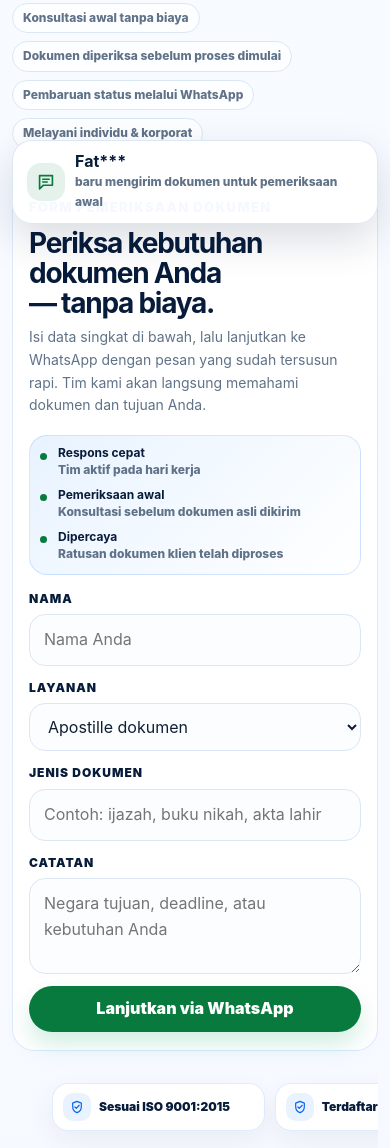
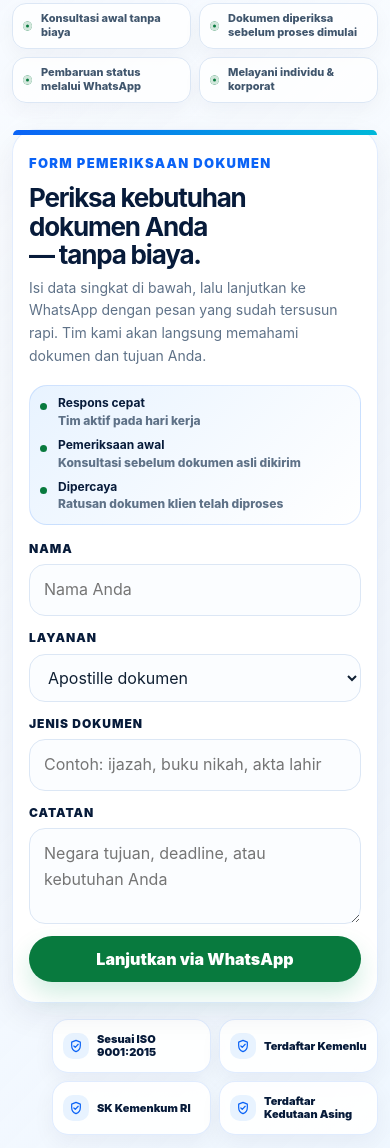
Before and after one commit to brofatkur/goapostille.com, a website: page index.html in a window 390 px wide. Shown: the part 532-1680 px from the top of the page. Drawn offline with Linux system fonts and the light colour scheme.

Commit message:
Polish landing page UI and mobile layout

```diff
--- a/styles.css
+++ b/styles.css
@@ -32,8 +32,9 @@ body {
   overflow-x: hidden;
   color: var(--ink);
   background:
-    radial-gradient(circle at top left, rgba(0, 184, 217, 0.13), transparent 30rem),
-    linear-gradient(180deg, #f8fbff 0%, #f2f7ff 42%, #ffffff 100%);
+    radial-gradient(circle at top left, rgba(11, 99, 246, 0.1), transparent 32rem),
+    radial-gradient(circle at top right, rgba(0, 184, 217, 0.12), transparent 30rem),
+    linear-gradient(180deg, #f8fbff 0%, #f4f8ff 38%, #ffffff 100%);
   font-family: Inter, ui-sans-serif, system-ui, -apple-system, BlinkMacSystemFont, "Segoe UI", Arial, Helvetica, sans-serif;
   line-height: 1.62;
 }
@@ -233,14 +234,18 @@ button,
 .hero {
   position: relative;
   overflow: hidden;
-  padding: clamp(44px, 6vw, 76px) 0 40px;
+  padding: clamp(42px, 6vw, 72px) 0 44px;
+  border-bottom: 1px solid rgba(220, 231, 245, 0.74);
+  background:
+    linear-gradient(135deg, rgba(255, 255, 255, 0.78), rgba(232, 243, 255, 0.52)),
+    radial-gradient(circle at 12% 18%, rgba(11, 99, 246, 0.1), transparent 24rem);
 }
 
 .hero-grid {
   display: grid;
   grid-template-columns: minmax(0, 1fr) 420px;
   gap: clamp(28px, 5vw, 64px);
-  align-items: center;
+  align-items: start;
 }
 
 .eyebrow {
@@ -302,8 +307,8 @@ h1 {
 }
 
 .micro-trust {
-  display: flex;
-  flex-wrap: wrap;
+  display: grid;
+  grid-template-columns: repeat(2, minmax(0, max-content));
   gap: 10px;
   margin: 0;
   padding: 0;
@@ -311,22 +316,48 @@ h1 {
 }
 
 .micro-trust li {
-  max-width: 100%;
-  padding: 8px 12px;
+  position: relative;
+  max-width: 360px;
+  padding: 9px 12px 9px 34px;
   border: 1px solid var(--line);
+  border-radius: 16px;
+  color: #40566d;
+  background: rgba(255, 255, 255, 0.82);
+  font-size: 13px;
+  font-weight: 850;
+  line-height: 1.25;
+  box-shadow: 0 8px 20px rgba(7, 27, 58, 0.04);
+}
+
+.micro-trust li::before {
+  content: "";
+  position: absolute;
+  top: 50%;
+  left: 12px;
+  width: 12px;
+  height: 12px;
   border-radius: 999px;
-  color: var(--muted);
-  background: rgba(255, 255, 255, 0.78);
-  font-size: 13px;
-  font-weight: 800;
+  background: var(--green);
+  box-shadow: inset 0 0 0 3px rgba(255, 255, 255, 0.82);
+  transform: translateY(-50%);
 }
 
 .hero-form-card {
-  padding: 26px;
-  border: 1px solid rgba(11, 99, 246, 0.14);
-  border-radius: 30px;
+  position: relative;
+  padding: 28px;
+  border: 1px solid rgba(11, 99, 246, 0.12);
+  border-radius: 32px;
   background: rgba(255, 255, 255, 0.96);
-  box-shadow: var(--shadow);
+  box-shadow: 0 24px 60px rgba(7, 27, 58, 0.1);
+}
+
+.hero-form-card::before {
+  content: "";
+  position: absolute;
+  inset: 0;
+  height: 5px;
+  border-radius: 32px 32px 0 0;
+  background: linear-gradient(90deg, var(--blue), var(--blue-2));
 }
 
 .hero-form-card h2 {
@@ -376,7 +407,7 @@ h1 {
 }
 
 .authority-badges {
-  margin-top: 12px;
+  margin-top: 14px;
 }
 
 .authority-badges ul {
@@ -395,8 +426,8 @@ h1 {
   border: 1px solid rgba(11, 99, 246, 0.12);
   border-radius: 18px;
   color: var(--navy);
-  background: rgba(255, 255, 255, 0.86);
-  box-shadow: 0 10px 28px rgba(6, 27, 62, 0.06);
+  background: rgba(255, 255, 255, 0.9);
+  box-shadow: 0 8px 22px rgba(6, 27, 62, 0.05);
   font-size: 13px;
   font-weight: 900;
   line-height: 1.2;
@@ -1458,7 +1489,7 @@ body.menu-open .mobile-menu {
   }
 
   .hero {
-    padding: 26px 0 24px;
+    padding: 22px 0 28px;
   }
 
   .hero-grid > div:first-child {
@@ -1486,13 +1517,14 @@ body.menu-open .mobile-menu {
   }
 
   .hero-form-card {
-    padding: 18px 16px;
-    border-radius: 22px;
-    box-shadow: none;
+    padding: 20px 16px;
+    border-radius: 24px;
+    box-shadow: 0 12px 32px rgba(7, 27, 58, 0.07);
   }
 
   .hero-form-card h2 {
-    font-size: 28px;
+    font-size: 26px;
+    line-height: 1.08;
   }
 
   .hero-form-card p {
@@ -1500,14 +1532,14 @@ body.menu-open .mobile-menu {
   }
 
   h1 {
-    max-width: 342px;
-    font-size: 30px;
+    max-width: 360px;
+    font-size: 31px;
     line-height: 1.1;
     letter-spacing: -0.04em;
   }
 
   .lead {
-    max-width: 342px;
+    max-width: 360px;
     margin-bottom: 18px;
     font-size: 16px;
     line-height: 1.55;
@@ -1519,16 +1551,24 @@ body.menu-open .mobile-menu {
 
   .micro-trust {
     display: grid;
-    grid-template-columns: 1fr;
+    grid-template-columns: 1fr 1fr;
     gap: 8px;
   }
 
   .micro-trust li {
-    width: fit-content;
-    max-width: 342px;
-    padding: 7px 10px;
-    font-size: 12px;
+    width: auto;
+    max-width: none;
+    min-height: 46px;
+    padding: 8px 9px 8px 28px;
+    border-radius: 14px;
+    font-size: 11px;
     line-height: 1.2;
+  }
+
+  .micro-trust li::before {
+    left: 10px;
+    width: 9px;
+    height: 9px;
   }
 
   .hero-proof {
@@ -1536,23 +1576,29 @@ body.menu-open .mobile-menu {
   }
 
   .authority-badges {
-    margin-top: 16px;
-    overflow-x: auto;
-    -webkit-overflow-scrolling: touch;
+    margin-top: 14px;
+    overflow: visible;
   }
 
   .authority-badges ul {
-    width: max-content;
-    min-width: 100%;
-    grid-template-columns: repeat(4, minmax(190px, 1fr));
-    padding-bottom: 4px;
+    width: 100%;
+    min-width: 0;
+    grid-template-columns: repeat(2, minmax(0, 1fr));
+    gap: 8px;
+    padding-bottom: 0;
   }
 
   .authority-badges li {
-    min-height: 44px;
+    min-height: 54px;
     padding: 9px 10px;
     border-radius: 16px;
-    font-size: 12px;
+    font-size: 11px;
+    line-height: 1.22;
+  }
+
+  .authority-badges span {
+    width: 26px;
+    height: 26px;
   }
 
   .phone-screen {
@@ -1573,7 +1619,6 @@ body.menu-open .mobile-menu {
   .maps-card,
   .testimonial-card,
   .phone-card,
-  .hero-form-card,
   .mobile-wa {
     box-shadow: none;
   }
@@ -1651,10 +1696,7 @@ body.menu-open .mobile-menu {
   }
 
   .proof-toast {
-    right: 12px;
-    left: 12px;
-    bottom: 88px;
-    max-width: none;
+    display: none;
   }
 
   .site-footer {
```
